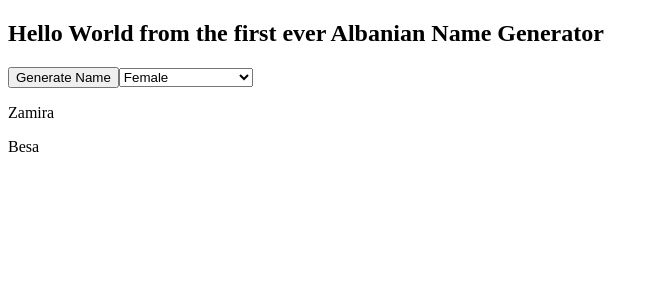
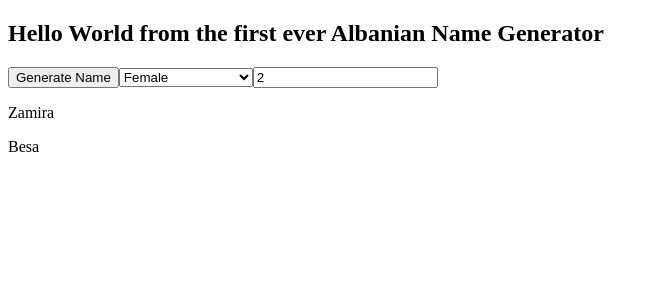
Before and after one commit to ndricimrr/random-albanian-user-generator, an Angular app in the folder app/: page / in a window 1280 px wide. Shown: the top 300 px of the page, without its empty margins (0-659 px from the left). Built offline with nearby package versions, Linux system fonts and the light colour scheme.

Commit message:
Add input field for number of randon names

```diff
--- a/app/angular.json
+++ b/app/angular.json
@@ -94,5 +94,8 @@
         }
       }
     }
+  },
+  "cli": {
+    "analytics": false
   }
 }
--- a/app/src/app/app.component.html
+++ b/app/src/app/app.component.html
@@ -11,6 +11,8 @@
   <option *ngFor="let item of genders" [value]="item">{{item}}</option>
 </select>
 
+<input type="number" min="0" step="1" [(ngModel)]="numberOfNamesDesired" value="0"/>
+
 <div id="resultsParagraph">
   <p *ngFor="let name of generatedRandomNames" >{{name}}</p>
 </div>
```
